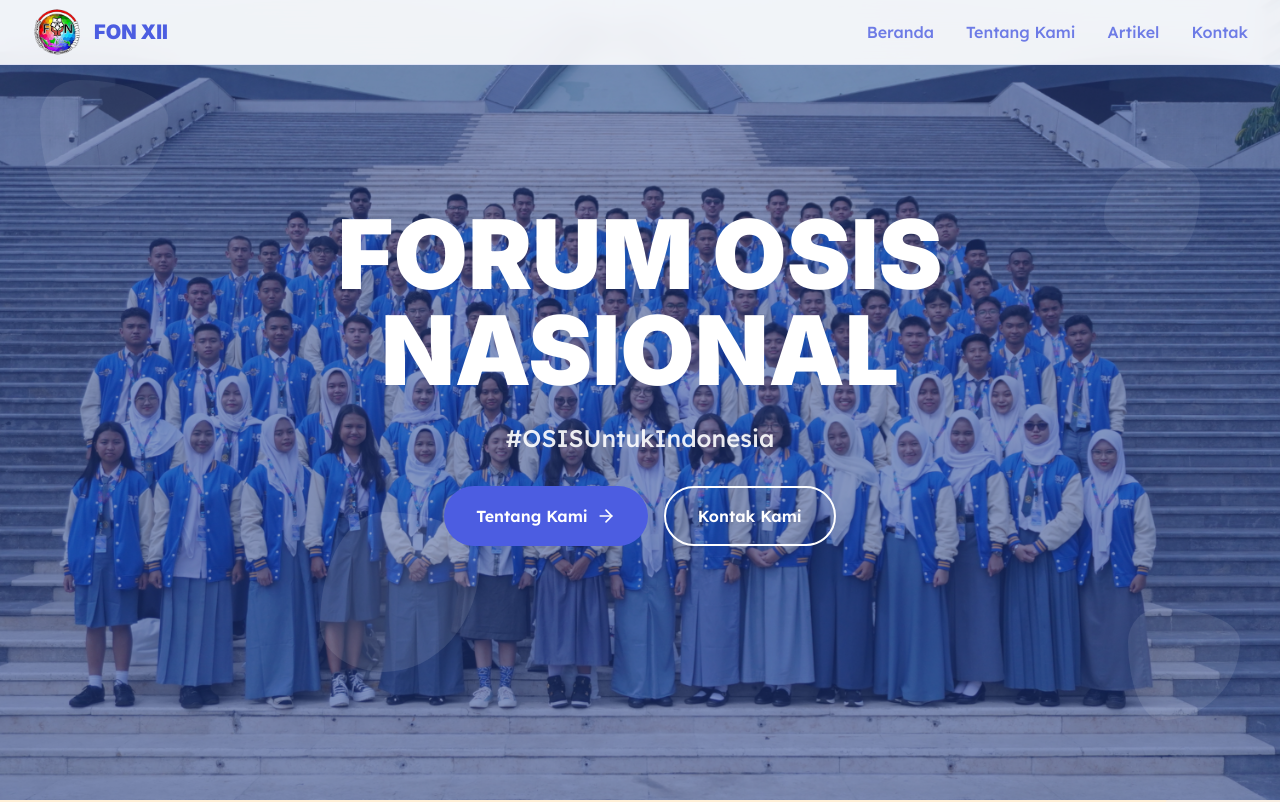
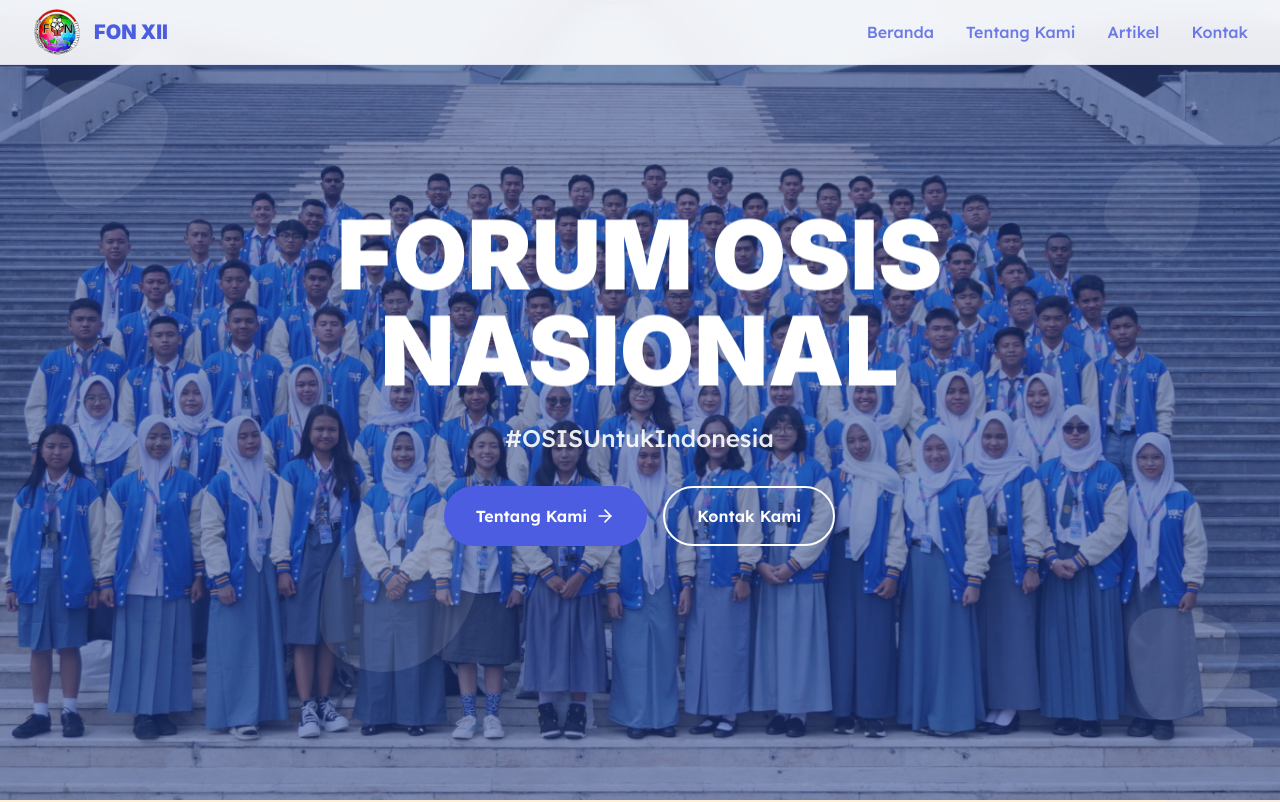
Before and after one commit to wahyusttrn/forumosisnasional-web, a Next.js app: page / in a window 1280 px wide. Shown: the top 802 px of the page. Built offline with nearby package versions, Linux system fonts and the light colour scheme.

Commit message:
style: add scroll animation on each elements on homepage and parallax for the hero

```diff
--- a/app/globals.css
+++ b/app/globals.css
@@ -20,4 +20,16 @@
   .organic-shape-3 {
     border-radius: 40% 60% 60% 40% / 70% 30% 70% 30%;
   }
+
+  /* Enhanced scroll animation styles for smoother bottom-to-top fade */
+  .animate-in {
+    opacity: 1 !important;
+    transform: translate3d(0, 0, 0) scale(1) !important;
+    transition: all 1000ms cubic-bezier(0.25, 0.46, 0.45, 0.94) !important;
+  }
+
+  /* Additional smooth animation utilities */
+  .will-change-transform {
+    will-change: transform, opacity;
+  }
 }
--- a/app/page.tsx
+++ b/app/page.tsx
@@ -14,6 +14,8 @@ import {
 import Link from 'next/link';
 import allArticles from './articles/data.json';
 import type { Metadata } from 'next';
+import ScrollAnimation from '@/components/scroll-animation';
+import ParallaxHero from '@/components/parallax-hero';
 
 export const metadata: Metadata = {
   title: 'Forum OSIS Nasional - Wadah Aspirasi Pelajar Indonesia',
@@ -62,16 +64,7 @@ export default function HomePage() {
   return (
     <main className="min-h-screen">
       {/* Hero Section */}
-      <section className="relative h-screen flex items-center justify-center overflow-hidden">
-        <div className="absolute inset-0">
-          <img
-            src="/fotbar_FON.JPG?height=1080&width=1920"
-            alt="Forum OSIS Nasional"
-            className="w-full h-full object-cover"
-          />
-          <div className="absolute inset-0 bg-blue-900/50"></div>
-        </div>
-
+      <ParallaxHero imageUrl="/fotbar_FON.JPG?height=1080&width=1920" alt="Forum OSIS Nasional">
         <div className="absolute inset-0 pointer-events-none">
           <div className="absolute top-20 left-10 w-32 h-32 bg-white/10 organic-shape animate-pulse"></div>
           <div className="absolute top-40 right-20 w-24 h-24 bg-white/10 organic-shape-2 animate-pulse delay-1000"></div>
@@ -80,16 +73,21 @@ export default function HomePage() {
         </div>
 
         <div className="max-w-7xl mx-auto px-4 sm:px-6 lg:px-8 text-center relative z-10">
+          <ScrollAnimation animation="fadeInUp">
             <h1 className="font-expanded font-black text-4xl sm:text-6xl lg:text-8xl mb-6 leading-tight text-white">
               FORUM OSIS
               <br />
               NASIONAL
             </h1>
+          </ScrollAnimation>
 
+          <ScrollAnimation animation="fadeInUp" delay={200}>
             <p className="text-lg sm:text-xl lg:text-2xl text-white/90 mb-8 max-w-3xl mx-auto font-medium">
               #OSISUntukIndonesia
             </p>
+          </ScrollAnimation>
 
+          <ScrollAnimation animation="fadeInUp" delay={400}>
             <div className="flex flex-col sm:flex-row gap-4 justify-center mb-12">
               <Link
                 href="/about"
@@ -105,8 +103,9 @@ export default function HomePage() {
                 Kontak Kami
               </Link>
             </div>
+          </ScrollAnimation>
         </div>
-      </section>
+      </ParallaxHero>
 
       {/* About Section */}
       <section className="py-20 relative flex flex-col justify-center items-center gap-44">
@@ -115,7 +114,10 @@ export default function HomePage() {
           <div className="absolute bottom-10 left-0 w-48 h-48 bg-light-blue/30 organic-shape -translate-x-1/2"></div>
         </div>
 
-        <div className="w-5/6 mt-20 bg-white/80 backdrop-blur-sm rounded-3xl p-8 lg:p-12">
+        <ScrollAnimation
+          animation="scaleIn"
+          className="w-5/6 mt-20 bg-white/80 backdrop-blur-sm rounded-3xl p-8 lg:p-12"
+        >
           <div className="flex flex-col lg:flex-row gap-12 items-center">
             <div className="w-full h-full bg-light-blue flex items-center justify-center rounded-2xl">
               <div className="text-center">
@@ -148,46 +150,46 @@ export default function HomePage() {
               </div>
             </div>
           </div>
-        </div>
+        </ScrollAnimation>
 
         <div className="max-w-7xl mx-auto px-4 sm:px-6 lg:px-8 relative z-10">
-          <div className="text-center mb-16">
+          <ScrollAnimation animation="fadeInUp" className="text-center mb-16">
             <h2 className="font-expanded font-black text-3xl sm:text-5xl lg:text-6xl mb-6 text-brand-blue">
               NILAI-NILAI KAMI
             </h2>
             <p className="text-lg sm:text-xl text-brand-blue/80 max-w-3xl mx-auto leading-relaxed">
               FON dilandansi oleh nilai-nilai utama yang memperkuat Langkah pengurus OSIS di Indonesia.
             </p>
-          </div>
+          </ScrollAnimation>
 
           <div className="grid grid-cols-1 md:grid-cols-2 lg:grid-cols-4 gap-8">
             {values.map((value, index) => {
               const Icon = value.icon;
               return (
-                <div key={index} className="text-center group">
+                <ScrollAnimation key={index} animation="fadeInUp" delay={index * 100} className="text-center group">
                   <div className="w-20 h-20 bg-light-blue rounded-full flex items-center justify-center mx-auto mb-6 group-hover:scale-110 transition-transform duration-200">
                     <Icon className="text-brand-blue" size={32} />
                   </div>
                   <h3 className="font-expanded font-bold text-xl mb-4 text-brand-blue">{value.title}</h3>
                   <p className="text-brand-blue/70 leading-relaxed">{value.description}</p>
-                </div>
+                </ScrollAnimation>
               );
             })}
           </div>
         </div>
 
         <div className="max-w-7xl mx-auto px-4 sm:px-6 lg:px-8 relative z-10">
-          <div className="text-center mb-16">
+          <ScrollAnimation animation="fadeInUp" className="text-center mb-16">
             <h2 className="font-expanded font-black text-3xl sm:text-5xl lg:text-6xl mb-6 text-brand-blue">
               STRUKTUR FON
             </h2>
             <p className="text-lg sm:text-xl text-brand-blue/80 max-w-3xl mx-auto leading-relaxed">
               Berikut merupakan struktur utama dari Forum OSIS Nasional.
             </p>
-          </div>
+          </ScrollAnimation>
 
           <div className="flex flex-col gap-10 items-center">
-            <div className="text-center group max-w-96">
+            <ScrollAnimation animation="scaleIn" className="text-center group max-w-96">
               <div className="w-20 h-20 bg-light-blue rounded-full flex items-center justify-center mx-auto mb-6 group-hover:scale-110 transition-transform duration-200">
                 <FileSliders className="text-brand-blue" size={32} />
               </div>
@@ -196,10 +198,10 @@ export default function HomePage() {
                 Struktur organisasi yang bertugas mengkoordinir dan memfasilitasi kegiatan kepengurusan Forum OSIS
                 Nasional meliputi program kerja, administrasi, dan keuangan organisasi.
               </p>
-            </div>
+            </ScrollAnimation>
 
             <div className="flex gap-10 flex-col md:flex-row">
-              <div className="text-center group max-w-56">
+              <ScrollAnimation animation="fadeInLeft" delay={100} className="text-center group max-w-56">
                 <div className="w-20 h-20 bg-light-blue rounded-full flex items-center justify-center mx-auto mb-6 group-hover:scale-110 transition-transform duration-200">
                   <Calendar className="text-brand-blue" size={32} />
                 </div>
@@ -208,8 +210,8 @@ export default function HomePage() {
                   Mengkoordinir komunikasi dan perkembangan antar divisi internal terdiri atas PSDM (Sumber Daya
                   Manusia) dan Litbang (Penelitian dan pengembangan).
                 </p>
-              </div>
-              <div className="text-center group max-w-56">
+              </ScrollAnimation>
+              <ScrollAnimation animation="fadeInUp" delay={200} className="text-center group max-w-56">
                 <div className="w-20 h-20 bg-light-blue rounded-full flex items-center justify-center mx-auto mb-6 group-hover:scale-110 transition-transform duration-200">
                   <Waypoints className="text-brand-blue" size={32} />
                 </div>
@@ -218,8 +220,8 @@ export default function HomePage() {
                   Menjaga relasi FON dengan lembaga luar dan mengawal program tiga divisi: Hukum & Kerjasama, Aksi &
                   Kemasyarakatan, serta Kewirausahaan.
                 </p>
-              </div>
-              <div className="text-center group max-w-56">
+              </ScrollAnimation>
+              <ScrollAnimation animation="fadeInUp" delay={300} className="text-center group max-w-56">
                 <div className="w-20 h-20 bg-light-blue rounded-full flex items-center justify-center mx-auto mb-6 group-hover:scale-110 transition-transform duration-200">
                   <Laptop className="text-brand-blue" size={32} />
                 </div>
@@ -228,8 +230,8 @@ export default function HomePage() {
                   Bertanggungjawab atas seluruh media publikasi dan hubungan komunikasi. Mengawal tiga divisi: Humas,
                   Publikasi, dan Kreatif Desain.
                 </p>
-              </div>
-              <div className="text-center group max-w-56">
+              </ScrollAnimation>
+              <ScrollAnimation animation="fadeInRight" delay={400} className="text-center group max-w-56">
                 <div className="w-20 h-20 bg-light-blue rounded-full flex items-center justify-center mx-auto mb-6 group-hover:scale-110 transition-transform duration-200">
                   <Handshake className="text-brand-blue" size={32} />
                 </div>
@@ -238,13 +240,13 @@ export default function HomePage() {
                   Mengkoordinir dan mengawal perkembangan wilayah regional nasional. Mengawal 6 wilayah: Jawa, Sumatera,
                   Kalimantan, Sulawesi, Papua Maluku, dan Bali Nusra.
                 </p>
-              </div>
+              </ScrollAnimation>
             </div>
           </div>
         </div>
 
         <div className="max-w-7xl mx-auto px-4 sm:px-6 lg:px-8 relative z-10">
-          <div className="text-center mb-16">
+          <ScrollAnimation animation="fadeInUp" className="text-center mb-16">
             <h2 className="font-expanded font-black text-3xl sm:text-5xl lg:text-6xl mb-6 text-brand-blue">
               FON UPDATE
             </h2>
@@ -252,12 +254,13 @@ export default function HomePage() {
               Wadah informasi berisi wawasan, tips, dan inspirasi untuk mendukung pengembangan organisasi siswa di
               seluruh Indonesia.
             </p>
-          </div>
+          </ScrollAnimation>
 
           <div className="flex flex-col gap-10 items-center">
             <div className="grid grid-cols-1 md:grid-cols-2 lg:grid-cols-3 gap-8">
-              {articles.map((article) => (
-                <Link key={article.id} href={`/articles/${article.id}`}>
+              {articles.map((article, index) => (
+                <ScrollAnimation key={article.id} animation="fadeInUp" delay={index * 150}>
+                  <Link href={`/articles/${article.id}`}>
                     <div className="bg-white/80 backdrop-blur-sm rounded-2xl overflow-hidden hover:shadow-xl transition-all duration-300 group">
                       <div className="relative overflow-hidden">
                         <img
@@ -275,7 +278,9 @@ export default function HomePage() {
                         <h3 className="font-semibold text-lg mb-3 text-brand-blue group-hover:text-brand-blue/80 transition-colors line-clamp-2">
                           {article.title}
                         </h3>
-                      <p className="text-brand-blue/70 mb-4 text-sm leading-relaxed line-clamp-3">{article.content}</p>
+                        <p className="text-brand-blue/70 mb-4 text-sm leading-relaxed line-clamp-3">
+                          {article.content}
+                        </p>
                         <div className="flex items-center justify-between text-xs text-brand-blue/60">
                           <div className="flex items-center gap-4">
                             <div className="flex items-center gap-1">
@@ -288,8 +293,10 @@ export default function HomePage() {
                       </div>
                     </div>
                   </Link>
+                </ScrollAnimation>
               ))}
             </div>
+            <ScrollAnimation animation="fadeInUp" delay={500}>
               <Link
                 href="/articles"
                 className="text-lg sm:text-xl text-brand-blue/80 max-w-3xl mx-auto leading-relaxed underline flex items-center"
@@ -297,6 +304,7 @@ export default function HomePage() {
                 <p>Lihat semua artikel</p>
                 <ArrowRight size={20} />
               </Link>
+            </ScrollAnimation>
           </div>
         </div>
 
--- /dev/null
+++ b/components/parallax-hero.tsx
@@ -0,0 +1,49 @@
+'use client';
+
+import type React from 'react';
+
+import { useEffect, useRef } from 'react';
+
+interface ParallaxHeroProps {
+  children: React.ReactNode;
+  imageUrl: string;
+  alt: string;
+}
+
+export default function ParallaxHero({ children, imageUrl, alt }: ParallaxHeroProps) {
+  const heroRef = useRef<HTMLElement>(null);
+  const imageRef = useRef<HTMLImageElement>(null);
+
+  useEffect(() => {
+    const handleScroll = () => {
+      if (!heroRef.current || !imageRef.current) return;
+
+      const scrolled = window.pageYOffset;
+      const heroHeight = heroRef.current.offsetHeight;
+      const scrollProgress = Math.min(scrolled / heroHeight, 1);
+
+      // Parallax effect: move image slower than scroll
+      const parallaxOffset = scrolled * 0.5;
+      imageRef.current.style.transform = `translate3d(0, ${parallaxOffset}px, 0) scale(1.1)`;
+    };
+
+    window.addEventListener('scroll', handleScroll, { passive: true });
+    return () => window.removeEventListener('scroll', handleScroll);
+  }, []);
+
+  return (
+    <section ref={heroRef} className="relative h-screen flex items-center justify-center overflow-hidden">
+      <div className="absolute inset-0">
+        <img
+          ref={imageRef}
+          src={imageUrl || '/placeholder.svg'}
+          alt={alt}
+          className="w-full h-full object-cover will-change-transform"
+          style={{ transform: 'translate3d(0, 0, 0) scale(1.1)' }}
+        />
+        <div className="absolute inset-0 bg-blue-900/50"></div>
+      </div>
+      {children}
+    </section>
+  );
+}
--- /dev/null
+++ b/components/scroll-animation.tsx
@@ -0,0 +1,79 @@
+'use client';
+
+import { useEffect, useRef, useState, type ReactNode } from 'react';
+
+interface ScrollAnimationProps {
+  children: ReactNode;
+  className?: string;
+  animation?: 'fadeInUp' | 'fadeInLeft' | 'fadeInRight' | 'scaleIn';
+  delay?: number;
+}
+
+export default function ScrollAnimation({
+  children,
+  className = '',
+  animation = 'fadeInUp',
+  delay = 0
+}: ScrollAnimationProps) {
+  const elementRef = useRef<HTMLDivElement>(null);
+  const [isVisible, setIsVisible] = useState(false);
+
+  useEffect(() => {
+    const observer = new IntersectionObserver(
+      (entries) => {
+        entries.forEach((entry) => {
+          if (entry.isIntersecting && !isVisible) {
+            setTimeout(() => {
+              setIsVisible(true);
+            }, delay);
+          }
+        });
+      },
+      {
+        threshold: 0.1,
+        rootMargin: '0px 0px -50px 0px'
+      }
+    );
+
+    if (elementRef.current) {
+      observer.observe(elementRef.current);
+    }
+
+    return () => observer.disconnect();
+  }, [delay, isVisible]);
+
+  const getInitialStyles = () => {
+    switch (animation) {
+      case 'fadeInUp':
+        return 'opacity-0 translate-y-12';
+      case 'fadeInLeft':
+        return 'opacity-0 -translate-x-8';
+      case 'fadeInRight':
+        return 'opacity-0 translate-x-8';
+      case 'scaleIn':
+        return 'opacity-0 scale-95';
+      default:
+        return 'opacity-0 translate-y-12';
+    }
+  };
+
+  const getVisibleStyles = () => {
+    return 'opacity-100 translate-y-0 translate-x-0 scale-100';
+  };
+
+  return (
+    <div
+      ref={elementRef}
+      className={`
+        transition-all duration-700 ease-out will-change-transform
+        ${isVisible ? getVisibleStyles() : getInitialStyles()}
+        ${className}
+      `}
+      style={{
+        transitionDelay: isVisible ? `${delay}ms` : '0ms'
+      }}
+    >
+      {children}
+    </div>
+  );
+}
```
Lines whose indentation alone changed are shown as unchanged.
